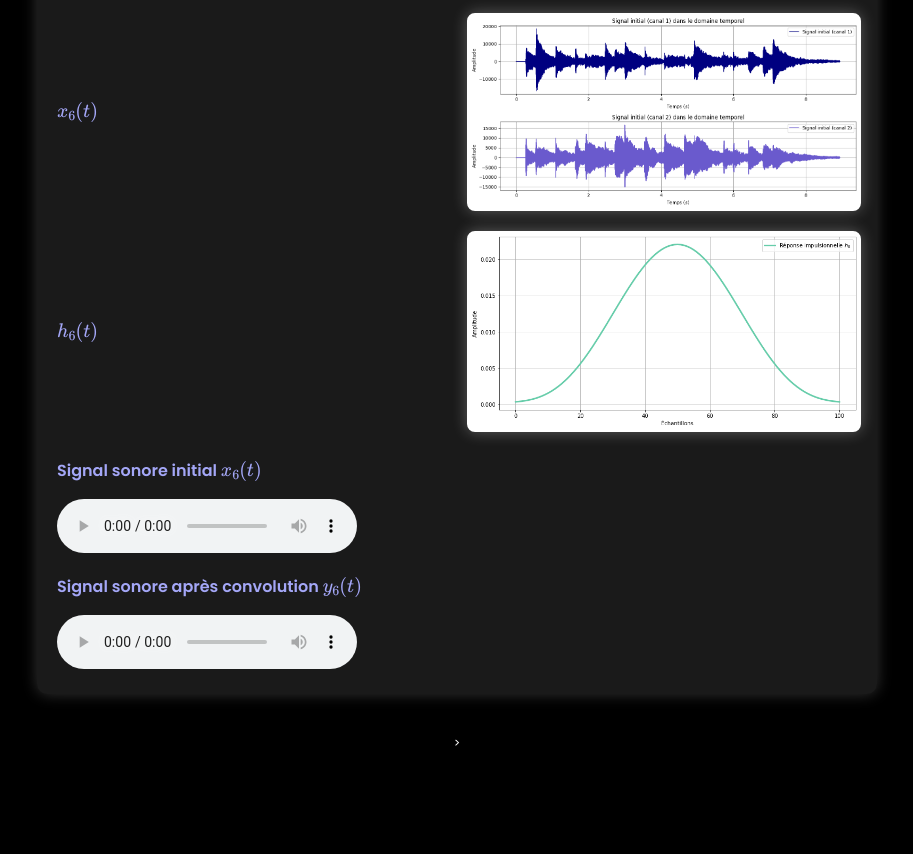
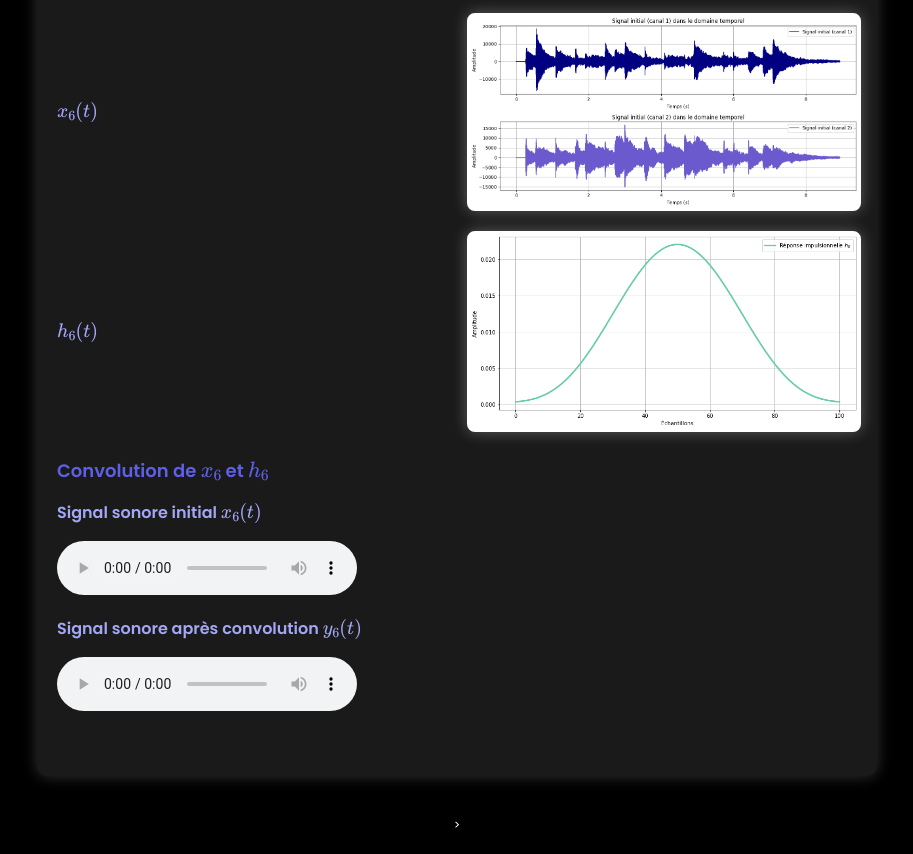
Before and after one commit to leadl4/animations-convolution, a plain HTML site: page index.html in a window 1280 px wide. Shown: the part 5536-6390 px from the top of the page, without its empty margins (183-1096 px from the left). Before the commit the page ends 6308 px from the top, so only its background shows below. Drawn offline with nearby package versions, Linux system fonts and the light colour scheme; some packages are replaced by stand-ins of ours.

Commit message:
Update index.html

```diff
--- a/index.html
+++ b/index.html
@@ -247,6 +247,8 @@
                 <img src="h6.png" alt="Graphique de /(h_6(t)/)">
             </div>
         </div>
+        <div class="section">
+            <h2>Convolution de \(x_6\) et \(h_6\)</h2>
             <h3>Signal sonore initial \(x_6(t)\)</h3>
             <audio controls>
                 <source src="piano.wav" type="audio/wav">
@@ -258,5 +260,6 @@
                 Votre navigateur ne supporte pas l'élément audio.
             </audio>
         </div>
+</div>
 </body>
 </html>>
```
Lines whose indentation alone changed are shown as unchanged.
